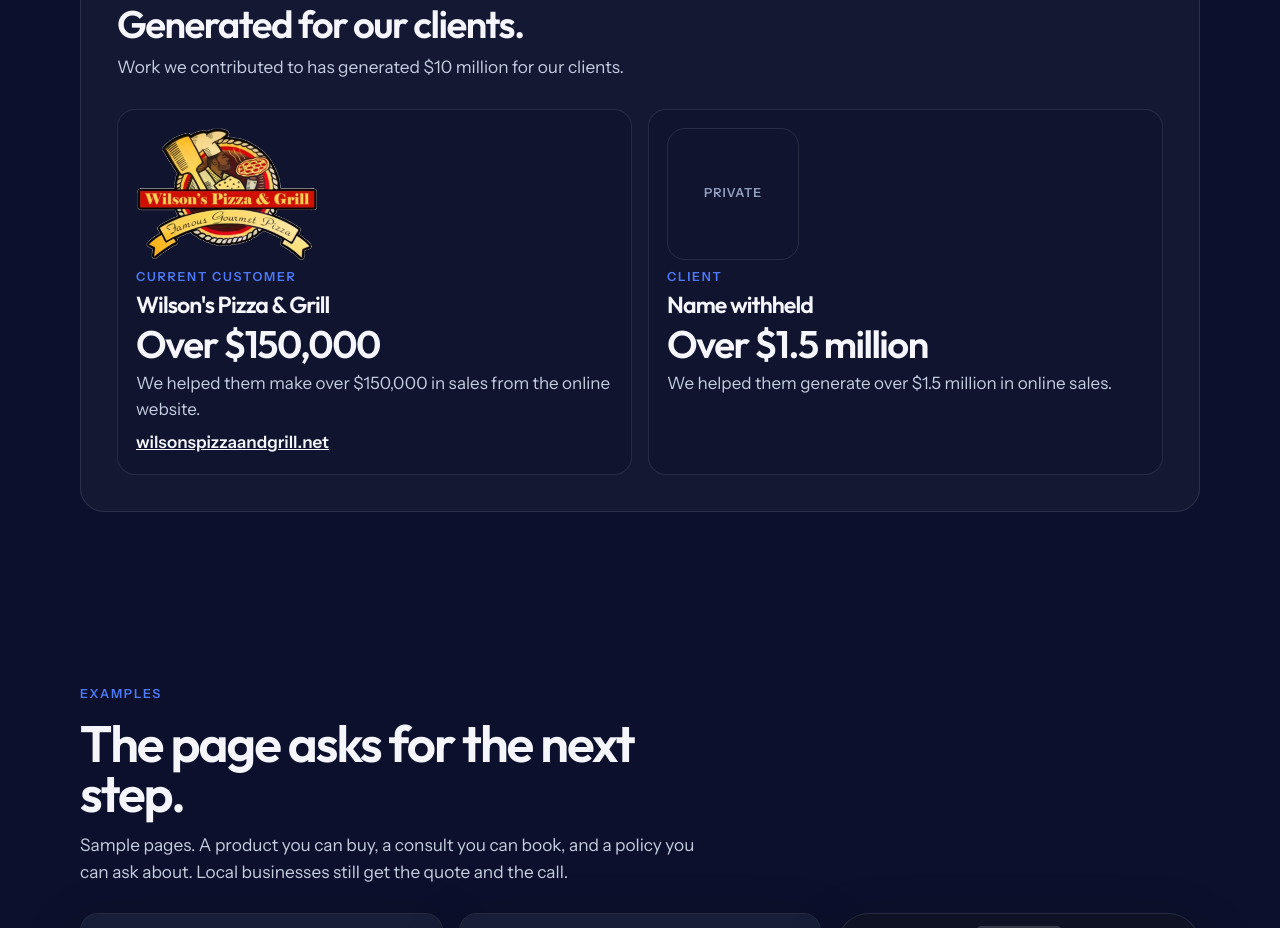
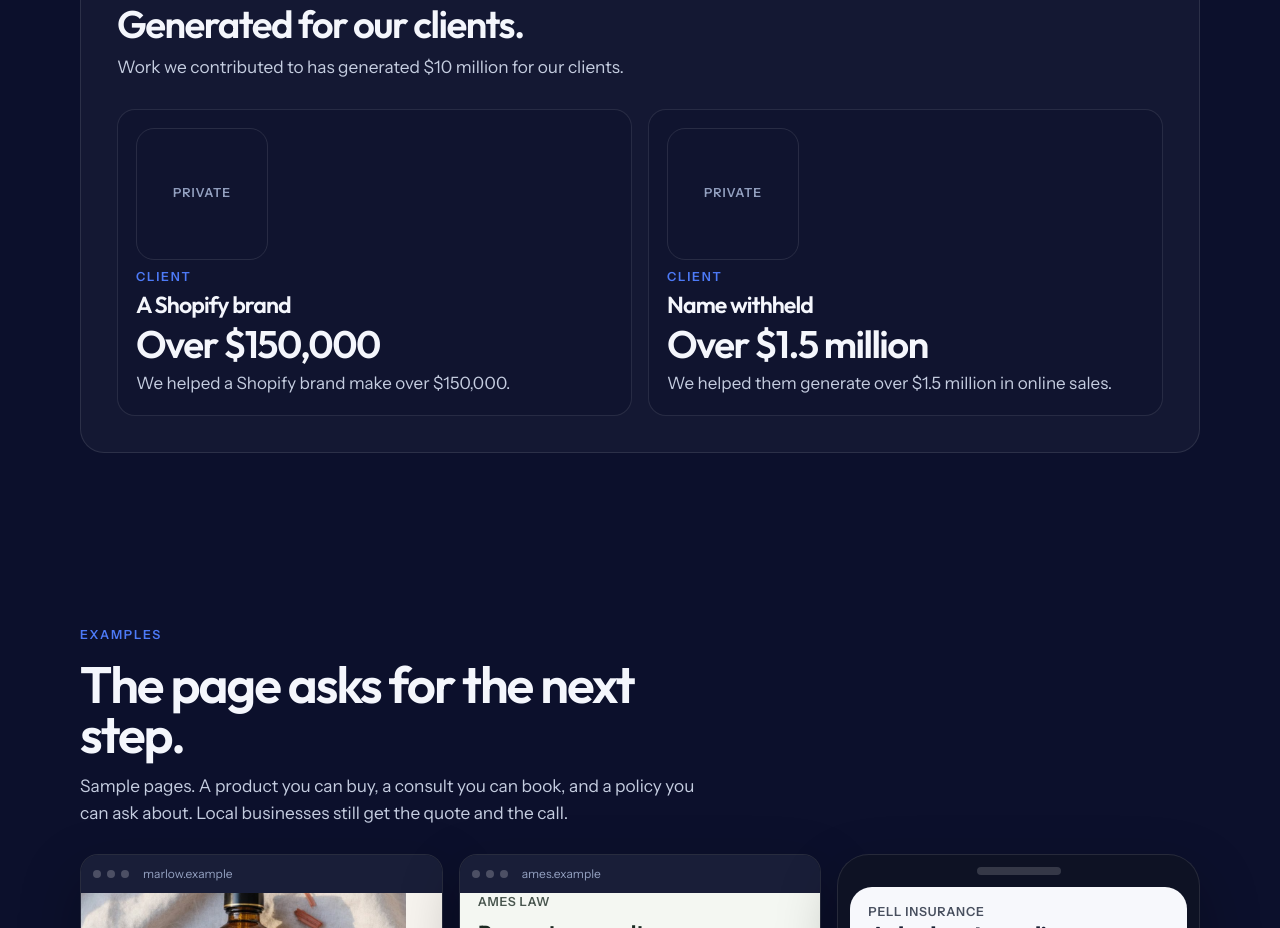
Before and after one commit to konvertmarketing1-star/konvrt, a React (Vite) app: page / in a window 1280 px wide. Shown: the part 1060-1988 px from the top of the page. Built offline with nearby package versions, Linux system fonts and the light colour scheme.

Commit message:
Make the $150,000 result anonymous.
The card now says a Shopify brand, with no name, logo, or website.

```diff
--- a/src/data.ts
+++ b/src/data.ts
@@ -368,15 +368,11 @@ export type ClientResult = {
 
 export const clientResults: ClientResult[] = [
   {
-    id: "wilsons",
-    name: "Wilson's Pizza & Grill",
-    label: "Current customer",
+    id: "shopify",
+    name: "A Shopify brand",
+    label: "Client",
     amount: "Over $150,000",
-    detail: "We helped them make over $150,000 in sales from the online website.",
-    logo: "/clients/wilsons.png",
-    logoAlt: "Wilson's Pizza & Grill",
-    href: "https://wilsonspizzaandgrill.net",
-    hrefLabel: "wilsonspizzaandgrill.net",
+    detail: "We helped a Shopify brand make over $150,000.",
   },
   {
     id: "private",
```
Also changed, not shown: public/clients/wilsons.png (deleted).
